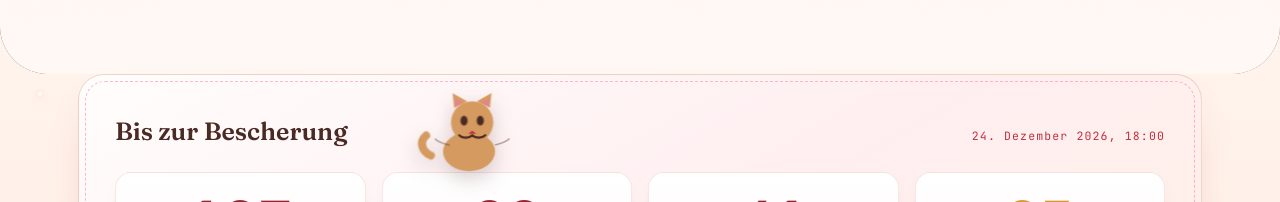
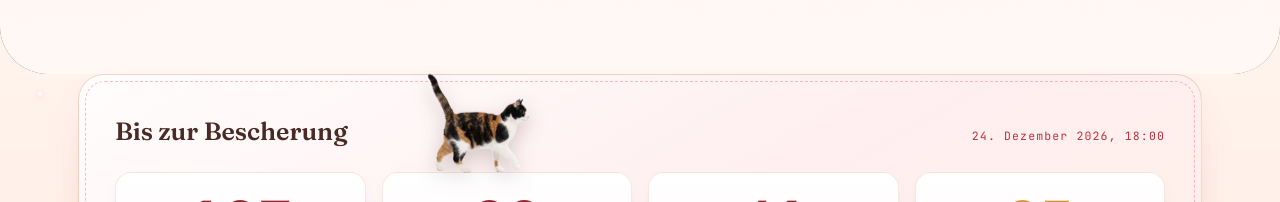
Before and after one commit to williamcomploi-hash/ninas-weihnachtscounter, a plain HTML site: page index.html in a window 1280 px wide. Shown: the part 598-800 px from the top of the page. Drawn offline with Linux system fonts and the light colour scheme; animation ran at ten frames a second.

Commit message:
Snoopy laeuft mit ihren eigenen Bildern, Schleier zurueckgenommen
Neun freigestellte Aufnahmen aus Williams Fotos: zwei Schritte als Gangzyklus,
dazu stehen, sitzen, liegen, gaehnen, strecken, fressen, putzen. Das Verhalten
darunter bleibt unveraendert. Der weisse Schleier ueber dem Buehnenfilm reicht
weniger weit hinauf und ist schwaecher — der Film war zu stark verdeckt.

Co-Authored-By: Claude Opus 5 <noreply@anthropic.com>

```diff
--- a/index.html
+++ b/index.html
@@ -102,20 +102,22 @@ h1,h2,h3{font-family:var(--f-display);font-weight:600;text-wrap:balance;margin:0
    der Schleier deckt nur noch das Textband — sonst sieht man vom Film nichts. */
 .buehne.mit-film .buehne-boden{background:linear-gradient(to top,
   var(--zucker) 0%,
-  rgba(255,248,244,.99) 24%,
-  rgba(255,248,244,.94) 36%,
-  rgba(255,248,244,.66) 47%,
-  rgba(255,248,244,.22) 58%,
-  rgba(255,248,244,0) 70%)}
-.buehne.mit-film .buehne-schein{opacity:.28}
+  rgba(255,248,244,.97) 15%,
+  rgba(255,248,244,.86) 25%,
+  rgba(255,248,244,.5) 35%,
+  rgba(255,248,244,.16) 45%,
+  rgba(255,248,244,0) 56%)}
+.buehne.mit-film .buehne-schein{opacity:.16}
 /* Die Kopfzeile steht beim Film auf dunklem Bild — dort wird sie hell,
    mit einem kurzen Verlauf darunter, damit sie nicht im Zweig verschwindet. */
-.buehne.mit-film .kopfleiste{background:linear-gradient(to bottom,
-  rgba(40,22,18,.42) 0%, rgba(40,22,18,0) 100%);max-width:none;padding-left:0;padding-right:0}
-.buehne.mit-film .kopfleiste > *{max-width:var(--breite);width:100%}
+/* Der Verlauf geht über die ganze Breite, die Schrift behält ihren Einzug —
+   sonst klebt die Marke am linken Rand und wird angeschnitten. */
+.buehne.mit-film::before{content:"";position:absolute;top:0;left:0;right:0;height:140px;z-index:3;
+  background:linear-gradient(to bottom, rgba(40,22,18,.45) 0%, rgba(40,22,18,0) 100%);
+  pointer-events:none}
 .buehne.mit-film .kopfleiste .marke{color:#ffd9a8;text-shadow:0 1px 3px rgba(40,22,18,.8)}
 .buehne.mit-film .kopfleiste .ort{color:rgba(255,248,244,.9);text-shadow:0 1px 3px rgba(40,22,18,.8)}
-.buehne.mit-film .buehne-inhalt{padding-top:clamp(230px,44vh,520px)}
+.buehne.mit-film .buehne-inhalt{padding-top:clamp(300px,56vh,640px)}
 .buehne.mit-film{min-height:min(88dvh,900px)}
 .buehne.mit-film h1,
 .buehne.mit-film .unterzeile,
@@ -380,16 +382,18 @@ footer{position:relative;z-index:2;margin-top:clamp(44px,6vw,70px);padding:26px
    Sie lebt in einer eigenen Schicht am unteren Rand. Die Figur ist austauschbar:
    sobald echte Bilder da sind, wird nur `snoopyBilder` ersetzt, das Verhalten bleibt. */
 #snoopy{position:fixed;left:0;bottom:0;width:100%;height:0;z-index:6;pointer-events:none}
-.snoopy-koerper{position:absolute;bottom:14px;left:0;width:104px;height:104px;
+.snoopy-koerper{position:absolute;bottom:10px;left:0;width:132px;height:132px;
   transform-origin:50% 100%;pointer-events:auto;cursor:pointer;
   filter:drop-shadow(0 8px 10px rgba(74,42,36,.22));
   transition:transform .25s ease}
-.snoopy-koerper svg{width:100%;height:100%;display:block}
+.snoopy-koerper svg,
+.snoopy-koerper img{width:100%;height:100%;display:block;object-fit:contain;object-position:bottom}
+.snoopy-koerper img{image-rendering:auto}
 .snoopy-koerper.blickt-links{transform:scaleX(-1)}
 
 /* Gang: kleines Auf und Ab, die Beine macht die Zeichnung */
 .snoopy-koerper.geht{animation:snoopyschritt .46s ease-in-out infinite}
-@keyframes snoopyschritt{0%,100%{translate:0 0;rotate:-1.2deg}50%{translate:0 -5px;rotate:1.2deg}}
+@keyframes snoopyschritt{0%,100%{translate:0 0}50%{translate:0 -3px}}
 /* Sitzen und Dösen: ruhiges Atmen */
 .snoopy-koerper.atmet{animation:snoopyatem 3.4s ease-in-out infinite}
 @keyframes snoopyatem{0%,100%{scale:1 1}50%{scale:1.02 .985}}
@@ -403,7 +407,7 @@ footer{position:relative;z-index:2;margin-top:clamp(44px,6vw,70px);padding:26px
   padding:6px 12px;opacity:0;transition:opacity .3s;box-shadow:0 6px 14px -10px rgba(74,42,36,.5)}
 .snoopy-blase.da{opacity:1}
 
-@media(max-width:640px){.snoopy-koerper{width:74px;height:74px}}
+@media(max-width:640px){.snoopy-koerper{width:92px;height:92px}}
 
 /* ---------- Zauberschicht ---------- */
 #zauber{position:fixed;inset:0;pointer-events:none;z-index:1;overflow:hidden}
@@ -1509,22 +1513,29 @@ document.getElementById("zauber-heute").addEventListener("click",()=>{
    AUSTAUSCHBAR: `snoopyBilder` hält für jede Haltung eine Zeichnung. Sobald
    echte Fotos von Snoopy da sind, werden hier freigestellte Einzelbilder
    eingesetzt — am Verhalten darunter ändert sich nichts. */
+const snoopyPfad = "bilder/snoopy/";
+function snoopyBild(name){
+  return '<img src="' + snoopyPfad + name + '.png" alt="" draggable="false">';
+}
+/* Für jede Haltung eine Aufnahme. Das Gehen wechselt zwischen zwei Schritten. */
 const snoopyBilder = {
-  gehen:  bild.katze,
-  sitzen: bild.katze,
-  liegen: bild.katze,
-  gaehnen:bild.katze,
-  fressen:bild.katze,
-  putzen: bild.katze
+  gehen:   [snoopyBild("schritt1"), snoopyBild("schritt2")],
+  stehen:  [snoopyBild("stehen")],
+  sitzen:  [snoopyBild("sitzen")],
+  liegen:  [snoopyBild("liegen")],
+  gaehnen: [snoopyBild("gaehnen")],
+  fressen: [snoopyBild("fressen")],
+  putzen:  [snoopyBild("putzen")],
+  strecken:[snoopyBild("strecken")]
 };
 
 const snoopySprueche = {
-  gaehnen:"gähnt",
-  fressen:"frisst was",
-  putzen: "putzt sich",
-  liegen: "macht Pause",
-  sitzen: "schaut",
-  hallo:  "miau"
+  gaehnen: "gähnt",
+  fressen: "frisst was",
+  putzen:  "putzt sich",
+  liegen:  "macht Pause",
+  strecken:"streckt sich",
+  hallo:   "miau"
 };
 
 (function(){
@@ -1544,10 +1555,23 @@ const snoopySprueche = {
   let bisWann = 0;
   let ziel = x;
 
+  let schrittZaehler = 0, schrittUhr = null;
   function zeichnen(h){
-    const alt = koerper.querySelector("svg");
+    const alt = koerper.querySelector("svg, img");
     if (alt) alt.remove();
-    koerper.insertAdjacentHTML("afterbegin", snoopyBilder[h] || snoopyBilder.sitzen);
+    const reihe = snoopyBilder[h] || snoopyBilder.sitzen;
+    koerper.insertAdjacentHTML("afterbegin", reihe[0]);
+
+    /* Beim Gehen wechseln die zwei Schrittbilder — das ist der Gangzyklus. */
+    clearInterval(schrittUhr); schrittUhr = null;
+    if (reihe.length > 1){
+      schrittUhr = setInterval(() => {
+        schrittZaehler = (schrittZaehler + 1) % reihe.length;
+        const jetztBild = koerper.querySelector("img");
+        if (jetztBild) jetztBild.remove();
+        koerper.insertAdjacentHTML("afterbegin", reihe[schrittZaehler]);
+      }, 300);
+    }
   }
   function sagen(wort){
     if (!wort) { blase.classList.remove("da"); return; }
@@ -1560,20 +1584,22 @@ const snoopySprueche = {
     bisWann = performance.now() + dauerMs;
     koerper.classList.remove("geht","atmet","streckt");
     if (h === "gehen") koerper.classList.add("geht");
-    else if (h === "liegen" || h === "sitzen") koerper.classList.add("atmet");
-    else if (h === "gaehnen") koerper.classList.add("streckt");
+    else if (h === "liegen" || h === "sitzen" || h === "stehen") koerper.classList.add("atmet");
+    else if (h === "strecken") koerper.classList.add("streckt");
     zeichnen(h);
     if (wort) sagen(wort);
   }
 
   /* Was nach was kommt. Nicht ganz zufällig — Katzen haben Gewohnheiten. */
   const folgt = {
-    gehen:  [["sitzen",3],["gehen",2],["fressen",1],["liegen",1]],
-    sitzen: [["gehen",4],["putzen",2],["gaehnen",1]],
-    liegen: [["gaehnen",3],["liegen",2],["sitzen",1]],
-    gaehnen:[["liegen",3],["gehen",2],["sitzen",1]],
-    fressen:[["putzen",4],["sitzen",1]],
-    putzen: [["gehen",3],["liegen",2],["sitzen",1]]
+    gehen:   [["stehen",3],["gehen",2],["fressen",1],["sitzen",2]],
+    stehen:  [["gehen",4],["sitzen",2],["strecken",1]],
+    sitzen:  [["gehen",3],["putzen",2],["gaehnen",1],["liegen",2]],
+    liegen:  [["liegen",3],["gaehnen",2],["strecken",1],["sitzen",1]],
+    gaehnen: [["liegen",3],["strecken",2],["sitzen",1]],
+    strecken:[["gehen",3],["sitzen",2]],
+    fressen: [["putzen",4],["stehen",1]],
+    putzen:  [["gehen",3],["liegen",2],["sitzen",1]]
   };
   function naechste(){
     const liste = folgt[haltung] || folgt.sitzen;
@@ -1583,12 +1609,14 @@ const snoopySprueche = {
     return liste[0][0];
   }
   const dauer = {
-    gehen:  () => 4000 + Math.random() * 6000,
-    sitzen: () => 3000 + Math.random() * 5000,
-    liegen: () => 8000 + Math.random() * 14000,
-    gaehnen:() => 1600,
-    fressen:() => 4000 + Math.random() * 3000,
-    putzen: () => 3500 + Math.random() * 4000
+    gehen:   () => 5000 + Math.random() * 7000,
+    stehen:  () => 2000 + Math.random() * 3000,
+    sitzen:  () => 4000 + Math.random() * 6000,
+    liegen:  () => 10000 + Math.random() * 16000,
+    gaehnen: () => 2200,
+    strecken:() => 1800,
+    fressen: () => 5000 + Math.random() * 4000,
+    putzen:  () => 4000 + Math.random() * 5000
   };
 
   function neuesZiel(){
```
Also changed, not shown: bilder/snoopy/fressen.png (added), bilder/snoopy/gaehnen.png (added), bilder/snoopy/liegen.png (added), bilder/snoopy/putzen.png (added), bilder/snoopy/schritt1.png (added), bilder/snoopy/schritt2.png (added), bilder/snoopy/sitzen.png (added), bilder/snoopy/stehen.png (added), bilder/snoopy/strecken.png (added).
